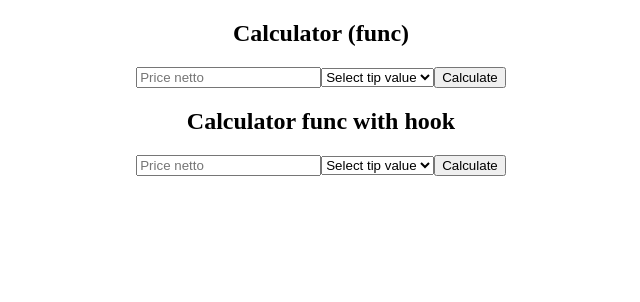
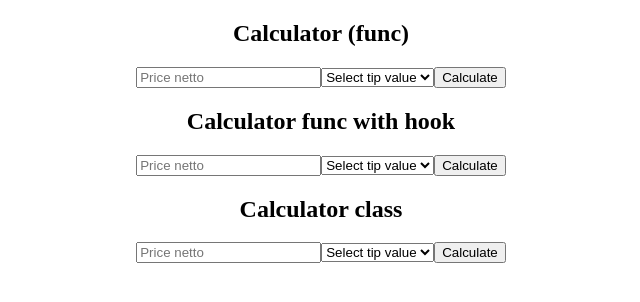
Before and after one commit to Edyta2801/restaurant-bill, a React (Create React App) app: page / in a window 1280 px wide. Shown: the top 302 px of the page, without its empty margins (319-959 px from the left). Built offline with nearby package versions, Linux system fonts and the light colour scheme.

Commit message:
add ClassComponent

```diff
--- a/src/App.js
+++ b/src/App.js
@@ -7,7 +7,7 @@ function App() {
     <div className="App">
       <CalculatorFunction/>
       <CalculatorFunctionWithHook/>
-      {/* <CalculatorClass/> */}
+      <CalculatorClass/>
     </div>
   );
 }
--- a/src/components/Calculator/CalculatorClass.js
+++ b/src/components/Calculator/CalculatorClass.js
@@ -0,0 +1,57 @@
+import React, { Component } from 'react';
+
+import { Button, Input, Select, Result } from '../Calculator/components';
+
+
+const VAT = 0.23;
+
+class CalculatorClass extends Component {
+
+    state = {
+        amount: 0,
+        tip: 0,
+        result: 0
+    };
+
+    handleChange = (e) => {
+        const { name, value } = e.target;
+        this.setState({
+            [name]: value
+        });
+    };
+
+    handleSubmit = (e) => {
+        e.preventDefault();
+        const { amount, tip } = this.state;
+
+        if (amount !== 0 && tip !== 0) {
+            let tipAmount = parseFloat(amount) * parseFloat(tip);
+            let resultWithoutTax = parseFloat(amount) + tipAmount;
+            let taxAmount = resultWithoutTax * VAT;
+            let result = resultWithoutTax + taxAmount;
+
+            this.setState({
+                result: Math.round(result * 100) / 100
+            });
+        }
+    };
+
+
+    render() {
+        const { amount, tip, result } = this.state;
+        return (
+            <form onSubmit={this.handleSubmit}>
+                <h2>Calculator class </h2>
+                <Input value={amount} changeHandler={this.handleChange} />
+                <Select value={tip} changeHandler={this.handleChange} />
+                <Button />
+                <Result value={result} />
+            </form>
+
+        )
+
+    }
+
+};
+
+export default CalculatorClass;
```
Also changed, not shown: 1 other file (tests, documents, lock files or other folders).
